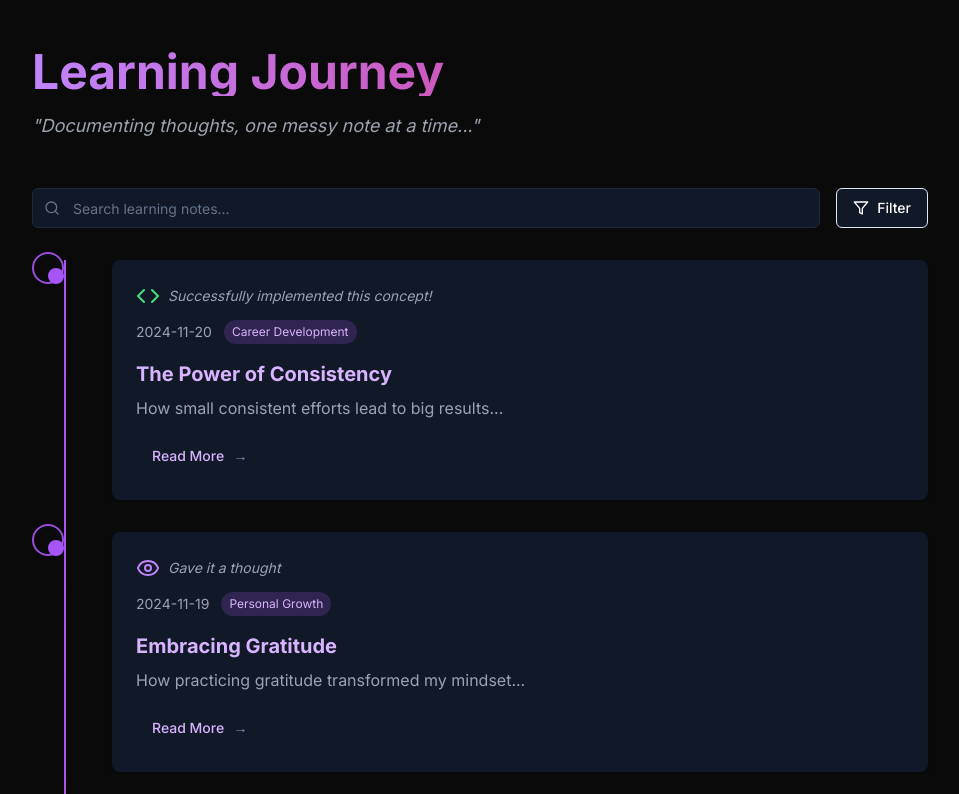
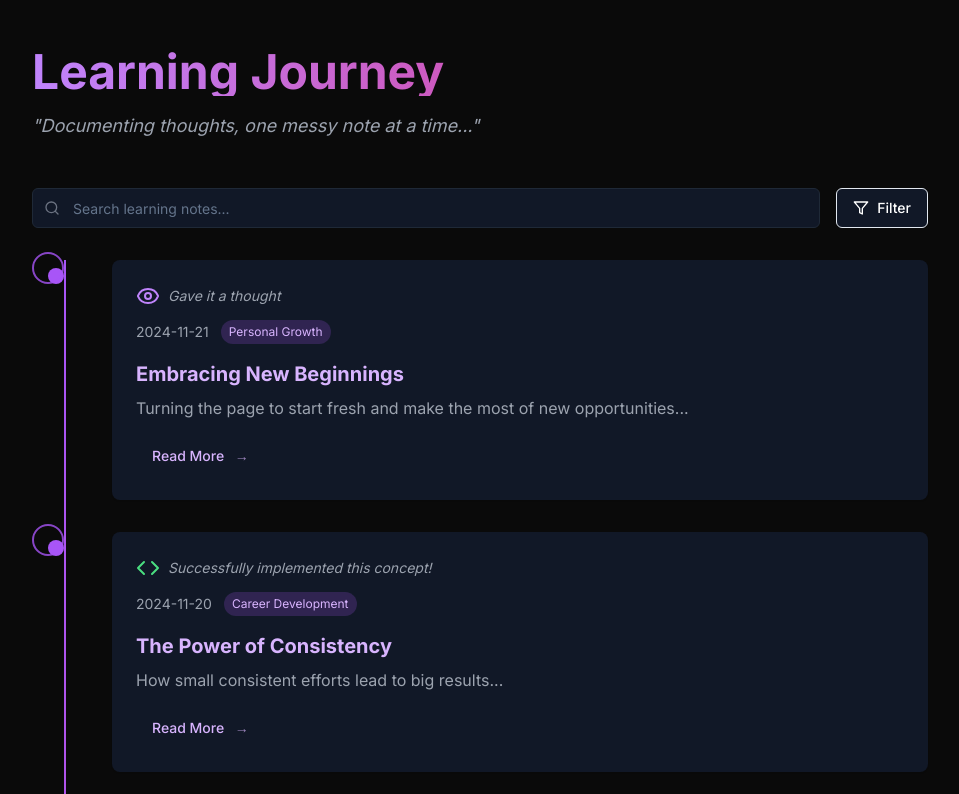
Before and after one commit to Devesh21700Kumar/Devesh21700Kumar.github.io, a Next.js app: page / in a window 1280 px wide. Shown: the top 794 px of the page, without its empty margins (160-1119 px from the left). Built offline with nearby package versions, Linux system fonts and the light colour scheme.

Commit message:
deep work

```diff
--- a/src/data/posts.ts
+++ b/src/data/posts.ts
@@ -307,4 +307,24 @@ export const posts: Post[] = [
     It’s proof that steady effort beats short bursts of intensity every time.`,
     mood: "accomplished",
   },
+  {
+    id: 15,
+    title: "Embracing New Beginnings",
+    date: "2024-11-21",
+    category: "Personal Growth",
+    excerpt:
+      "Turning the page to start fresh and make the most of new opportunities...",
+    content: `New beginnings are a chance to reset, refocus, and redefine your path.
+  They come with challenges, but also immense potential for growth.
+
+  My Approach:
+  - Reflect on the Past: Understand what worked and what didn't.
+  - Set Clear Intentions: Define what I want to achieve in this new phase.
+  - Take Small Steps: Focus on progress, not perfection.
+
+  The Outcome:
+  By embracing change with an open mind, I’ve turned uncertainty into opportunity,
+  making every new start a foundation for success.`,
+    mood: "contemplative",
+  },
 ];
```
